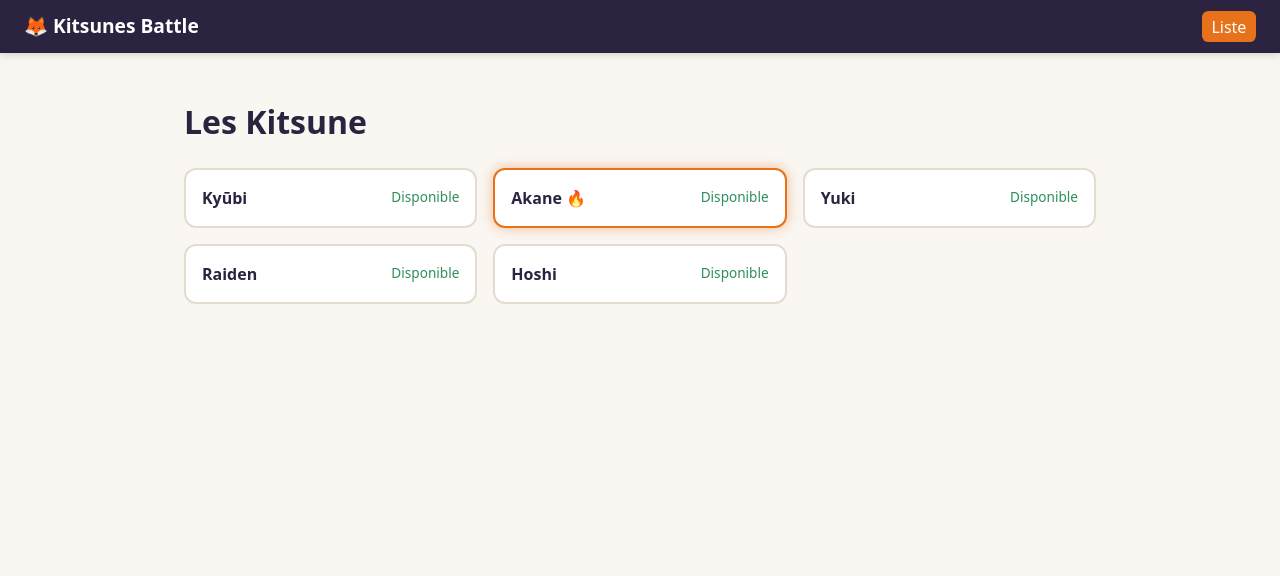
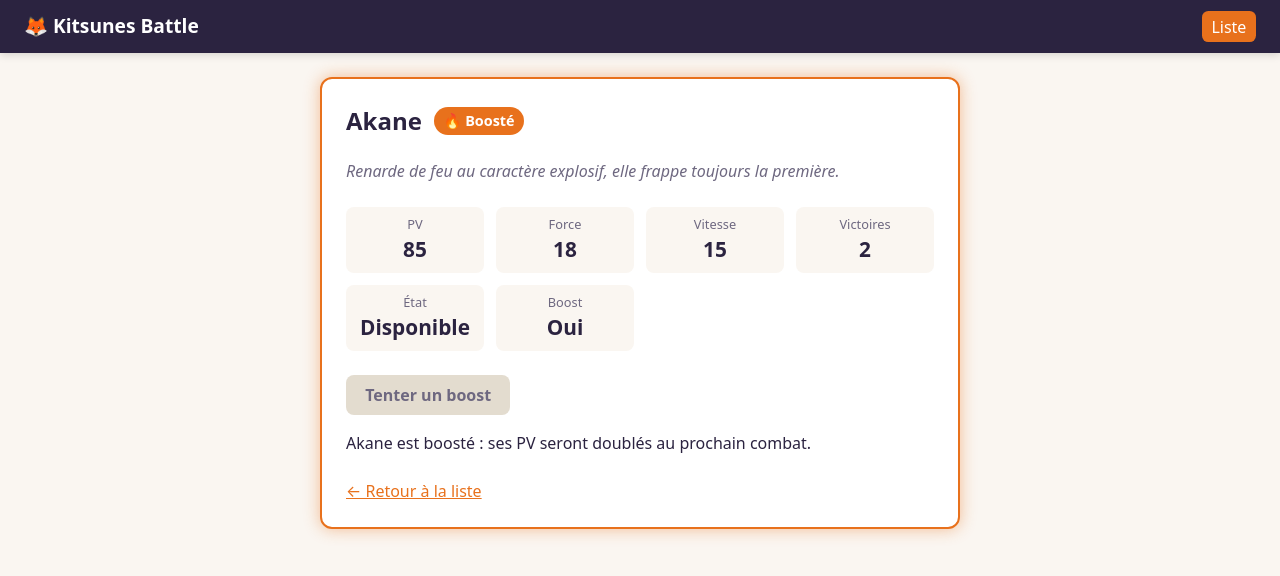
Before and after one commit to Souftq/tp-note-WEB-Taiq-Soufiane, an Angular app: page /kitsunes/Akane in a window 1280 px wide. Before the commit this address led to /kitsunes. Shown: the top 576 px of the page. Built offline with nearby package versions, Linux system fonts and the light colour scheme.

Commit message:
feat(detail): écran Détails avec le boost et écran Kitsune introuvable
Le boost a 25 % de chances de réussir. Le bouton est bloqué si le
Kitsune est déjà boosté ou après trois échecs d'affilée.
Un nom inconnu affiche l'écran introuvable avec un lien vers la liste.

```diff
--- a/src/app/app.routes.ts
+++ b/src/app/app.routes.ts
@@ -1,8 +1,11 @@
 import { Routes } from '@angular/router';
 import { KitsuneListe } from './kitsunes/kitsune-liste/kitsune-liste';
+import { KitsuneDetail } from './kitsunes/kitsune-detail/kitsune-detail';
 
 export const routes: Routes = [
   { path: '', redirectTo: '/kitsunes', pathMatch: 'full' },
   { path: 'kitsunes', component: KitsuneListe },
+  // Le nom étant unique, il sert d'identifiant dans l'URL
+  { path: 'kitsunes/:nom', component: KitsuneDetail },
   { path: '**', redirectTo: '/kitsunes' },
 ];
--- /dev/null
+++ b/src/app/kitsunes/kitsune-detail/kitsune-detail.html
@@ -0,0 +1,59 @@
+@if (kitsune(); as kitsune) {
+  <article class="fiche" [class.booste]="kitsune.boost">
+    <h1>
+      {{ kitsune.nom }}
+      @if (kitsune.boost) {
+        <span class="badge-boost">🔥 Boosté</span>
+      }
+    </h1>
+
+    <p class="description">{{ kitsune.description }}</p>
+
+    <dl class="stats">
+      <div>
+        <dt>PV</dt>
+        <dd>{{ kitsune.pv }}</dd>
+      </div>
+      <div>
+        <dt>Force</dt>
+        <dd>{{ kitsune.force }}</dd>
+      </div>
+      <div>
+        <dt>Vitesse</dt>
+        <dd>{{ kitsune.vitesse }}</dd>
+      </div>
+      <div>
+        <dt>Victoires</dt>
+        <dd>{{ kitsune.victoires }}</dd>
+      </div>
+      <div>
+        <dt>État</dt>
+        <dd>{{ kitsune.enRepos ? 'En repos' : 'Disponible' }}</dd>
+      </div>
+      <div>
+        <dt>Boost</dt>
+        <dd>{{ kitsune.boost ? 'Oui' : 'Non' }}</dd>
+      </div>
+    </dl>
+
+    <div class="boost">
+      <button type="button" (click)="tenterBoost()" [disabled]="boostBloque()">
+        Tenter un boost
+      </button>
+
+      @if (kitsune.boost) {
+        <p>{{ kitsune.nom }} est boosté : ses PV seront doublés au prochain combat.</p>
+      } @else if (essaisRates() >= essaisMax) {
+        <p class="echec">
+          Trois échecs d'affilée… {{ kitsune.nom }} n'a plus d'énergie pour aujourd'hui.
+        </p>
+      } @else if (essaisRates() > 0) {
+        <p class="echec">Raté ! ({{ essaisRates() }}/{{ essaisMax }})</p>
+      }
+    </div>
+
+    <a routerLink="/kitsunes">← Retour à la liste</a>
+  </article>
+} @else {
+  <app-kitsune-introuvable />
+}
--- /dev/null
+++ b/src/app/kitsunes/kitsune-detail/kitsune-detail.scss
@@ -0,0 +1,71 @@
+.fiche {
+  max-width: 40rem;
+  margin-inline: auto;
+  padding: 1.5rem;
+  border: 2px solid var(--bordure);
+  border-radius: var(--arrondi);
+  background: var(--fond-carte);
+
+  &.booste {
+    border-color: var(--accent);
+    box-shadow: 0 0 16px var(--accent-lueur);
+  }
+
+  a {
+    color: var(--accent);
+  }
+}
+
+h1 {
+  margin-top: 0;
+  display: flex;
+  flex-wrap: wrap;
+  align-items: center;
+  gap: 0.75rem;
+}
+
+.badge-boost {
+  font-size: 0.9rem;
+  padding: 0.2rem 0.6rem;
+  border-radius: 999px;
+  background: var(--accent);
+  color: white;
+}
+
+.description {
+  font-style: italic;
+  color: var(--texte-discret);
+}
+
+.stats {
+  display: grid;
+  grid-template-columns: repeat(auto-fit, minmax(7rem, 1fr));
+  gap: 0.75rem;
+  margin-block: 1.5rem;
+
+  div {
+    padding: 0.5rem;
+    border-radius: 0.5rem;
+    background: var(--fond);
+    text-align: center;
+  }
+
+  dt {
+    font-size: 0.8rem;
+    color: var(--texte-discret);
+  }
+
+  dd {
+    margin: 0;
+    font-size: 1.3rem;
+    font-weight: 600;
+  }
+}
+
+.boost {
+  margin-bottom: 1.5rem;
+}
+
+.echec {
+  color: var(--erreur);
+}
--- /dev/null
+++ b/src/app/kitsunes/kitsune-detail/kitsune-detail.ts
@@ -0,0 +1,43 @@
+import { Component, OnInit, computed, inject, signal } from '@angular/core';
+import { ActivatedRoute, RouterLink } from '@angular/router';
+import { GestionKitsunes } from '../gestion-kitsunes';
+import { KitsuneIntrouvable } from '../kitsune-introuvable/kitsune-introuvable';
+
+const ESSAIS_MAX = 3;
+
+@Component({
+  selector: 'app-kitsune-detail',
+  imports: [RouterLink, KitsuneIntrouvable],
+  templateUrl: './kitsune-detail.html',
+  styleUrl: './kitsune-detail.scss',
+})
+export class KitsuneDetail implements OnInit {
+  private readonly route = inject(ActivatedRoute);
+  private readonly gestionKitsunes = inject(GestionKitsunes);
+
+  private readonly nom = signal('');
+  protected readonly kitsune = computed(() => this.gestionKitsunes.trouver(this.nom()));
+
+  protected readonly essaisRates = signal(0);
+  protected readonly essaisMax = ESSAIS_MAX;
+
+  // Bloqué si déjà boosté (au chargement ou après un tirage réussi) ou après 3 échecs d'affilée
+  protected readonly boostBloque = computed(
+    () => this.kitsune()?.boost === true || this.essaisRates() >= ESSAIS_MAX,
+  );
+
+  ngOnInit(): void {
+    // Abonnement plutôt que snapshot : le composant reste le même si seul le :nom change
+    this.route.paramMap.subscribe((params) => {
+      this.nom.set(params.get('nom') ?? '');
+      this.essaisRates.set(0);
+    });
+  }
+
+  protected tenterBoost(): void {
+    const reussi = this.gestionKitsunes.tenterBoost(this.nom());
+    if (!reussi) {
+      this.essaisRates.update((essais) => essais + 1);
+    }
+  }
+}
--- /dev/null
+++ b/src/app/kitsunes/kitsune-introuvable/kitsune-introuvable.html
@@ -0,0 +1,5 @@
+<section class="introuvable">
+  <h1>Kitsune non trouvé</h1>
+  <p>Oups... Le Kitsune que tu recherches n'existe pas...</p>
+  <a routerLink="/kitsunes">← Retour à la liste des Kitsune</a>
+</section>
--- /dev/null
+++ b/src/app/kitsunes/kitsune-introuvable/kitsune-introuvable.scss
@@ -0,0 +1,8 @@
+.introuvable {
+  text-align: center;
+  padding-block: 3rem;
+
+  a {
+    color: var(--accent);
+  }
+}
--- /dev/null
+++ b/src/app/kitsunes/kitsune-introuvable/kitsune-introuvable.ts
@@ -0,0 +1,10 @@
+import { Component } from '@angular/core';
+import { RouterLink } from '@angular/router';
+
+@Component({
+  selector: 'app-kitsune-introuvable',
+  imports: [RouterLink],
+  templateUrl: './kitsune-introuvable.html',
+  styleUrl: './kitsune-introuvable.scss',
+})
+export class KitsuneIntrouvable {}
```
